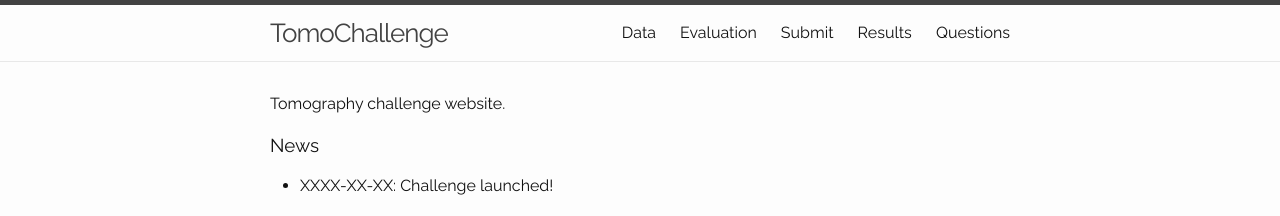
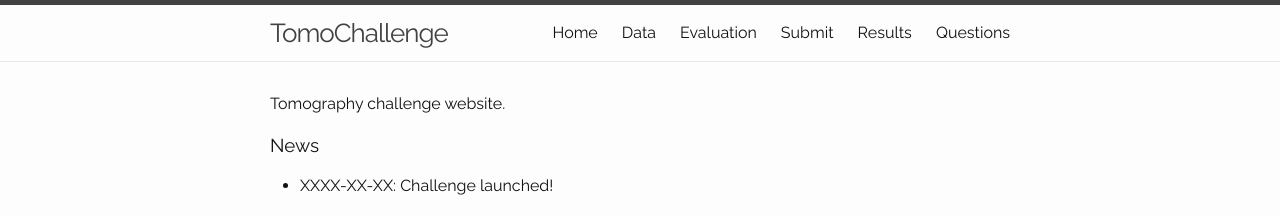
Before and after one commit to tomochallenge/tomochallenge.github.io, a Jekyll site: the page built from index.md, in a window 1280 px wide. Shown: the top 216 px of the page. Built offline with Jekyll 4.4.1, drawn with Linux system fonts in a browser that asks for light colours.

Commit message:
Update header.html

```diff
--- a/_includes/header.html
+++ b/_includes/header.html
@@ -14,6 +14,7 @@
       </span>
 
       <div class="trigger">
+        <a class="page-link" href="{{ "/" | relative_url }}">Home</a>
         {% for my_page in site.pages %}
             {% if my_page.include_in_menu %}
               {% if my_page.title %}
```
